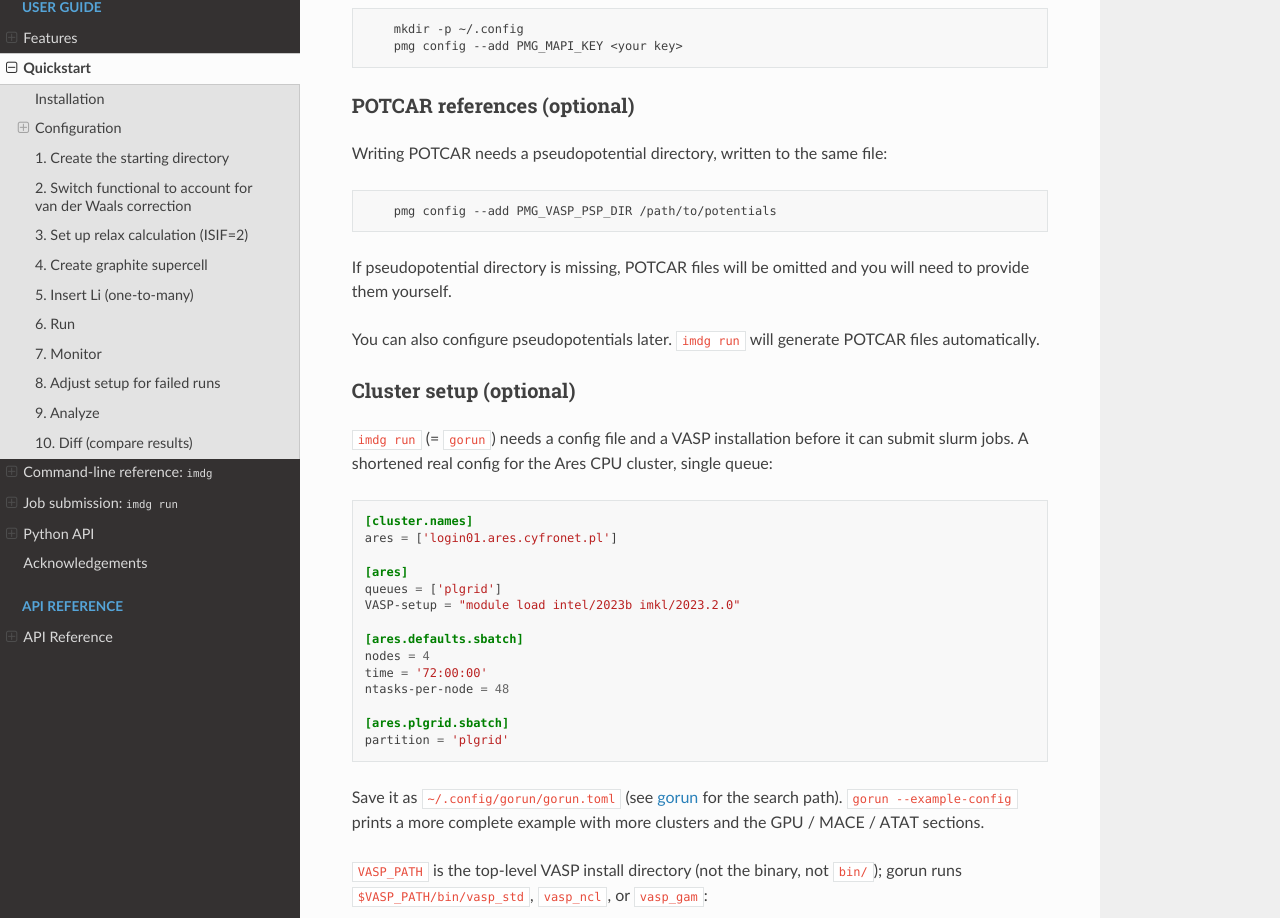
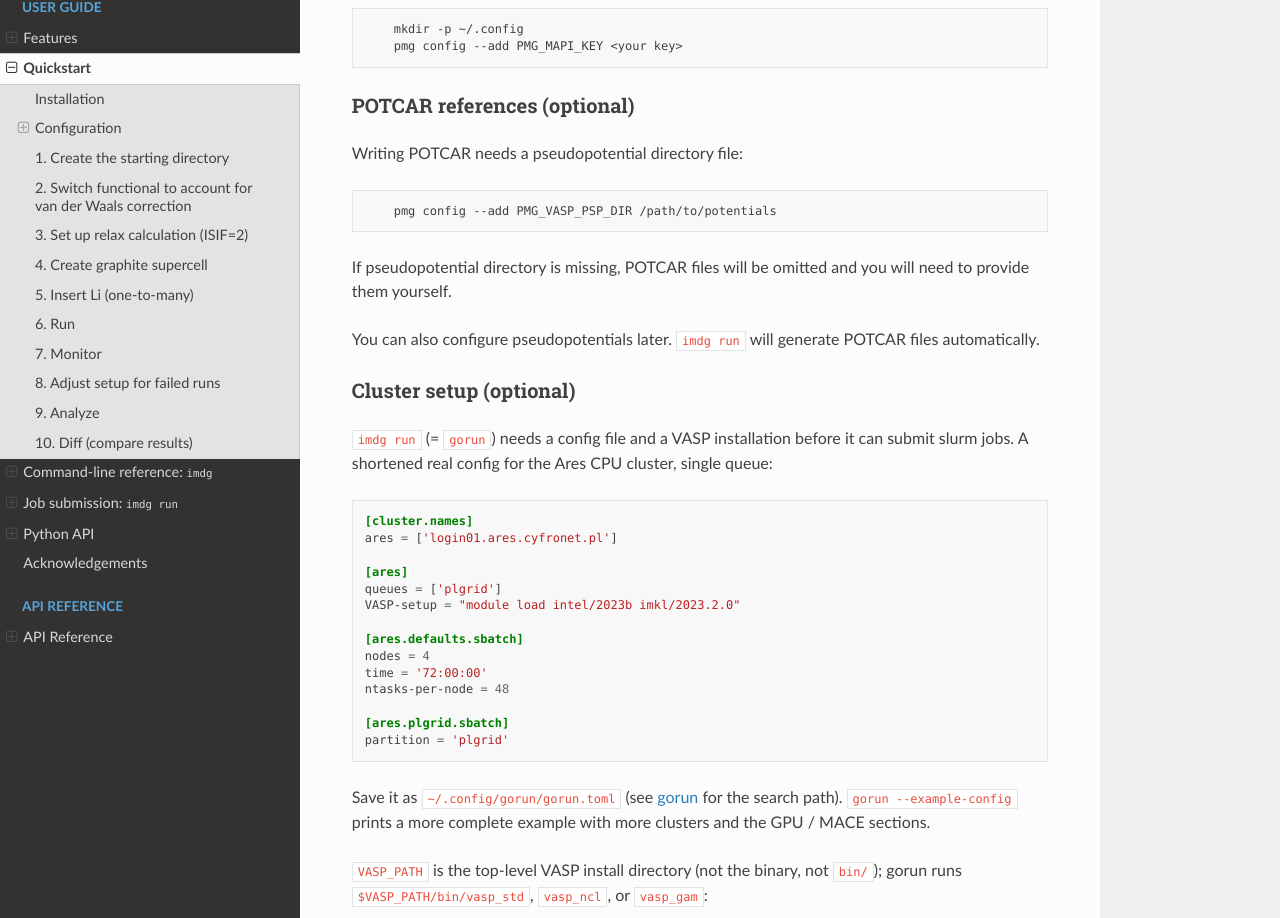
Before and after one commit to yantar92/IMDgroup-pymatgen, a Sphinx documentation site: the page built from docs/quickstart.md, in a window 1280 px wide and 1400 px high, scrolled down 731 px. Shown: the part 114-1032 px from the top of the window. Built offline with Sphinx 7.4.7 and the Read the Docs theme 3.1.0, drawn with Linux system fonts in a browser that asks for light colours; some of the changed text lies outside the part shown.

Commit message:
docs/quickstart.md: Improve wording

````diff
--- a/docs/quickstart.md
+++ b/docs/quickstart.md
@@ -42,7 +42,7 @@ the [API dashboard](https://next-gen.materialsproject.org/api):
 
 ### POTCAR references (optional)
 
-Writing POTCAR needs a pseudopotential directory, written to the same
+Writing POTCAR needs a pseudopotential directory
 file:
 
 ```bash
@@ -80,7 +80,7 @@ partition = 'plgrid'
 
 Save it as `~/.config/gorun/gorun.toml` (see [gorun](gorun.md) for the
 search path). `gorun --example-config` prints a more complete example
-with more clusters and the GPU / MACE / ATAT sections.
+with more clusters and the GPU / MACE sections.
 
 `VASP_PATH` is the top-level VASP install directory (not the binary,
 not `bin/`); gorun runs `$VASP_PATH/bin/vasp_std`, `vasp_ncl`, or
````
Also changed, not shown: other parts of docs/quickstart.md (+5 -2 lines).
